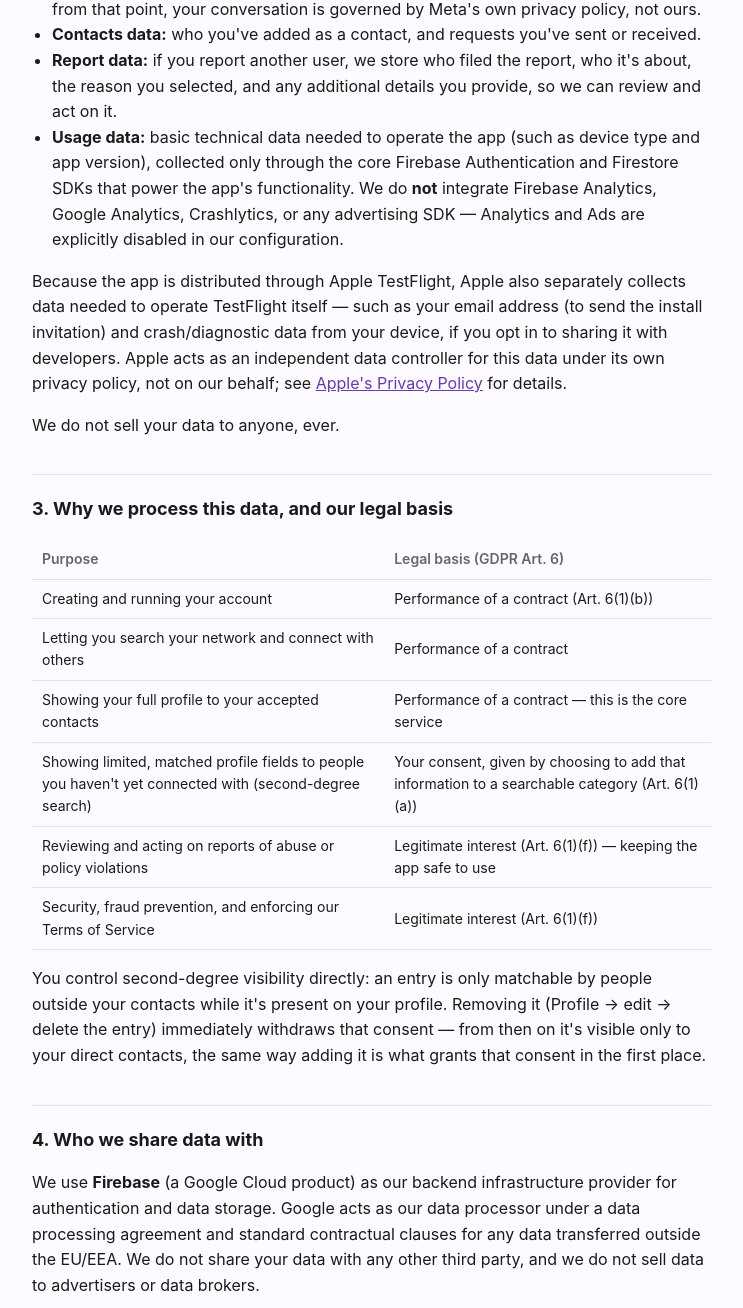
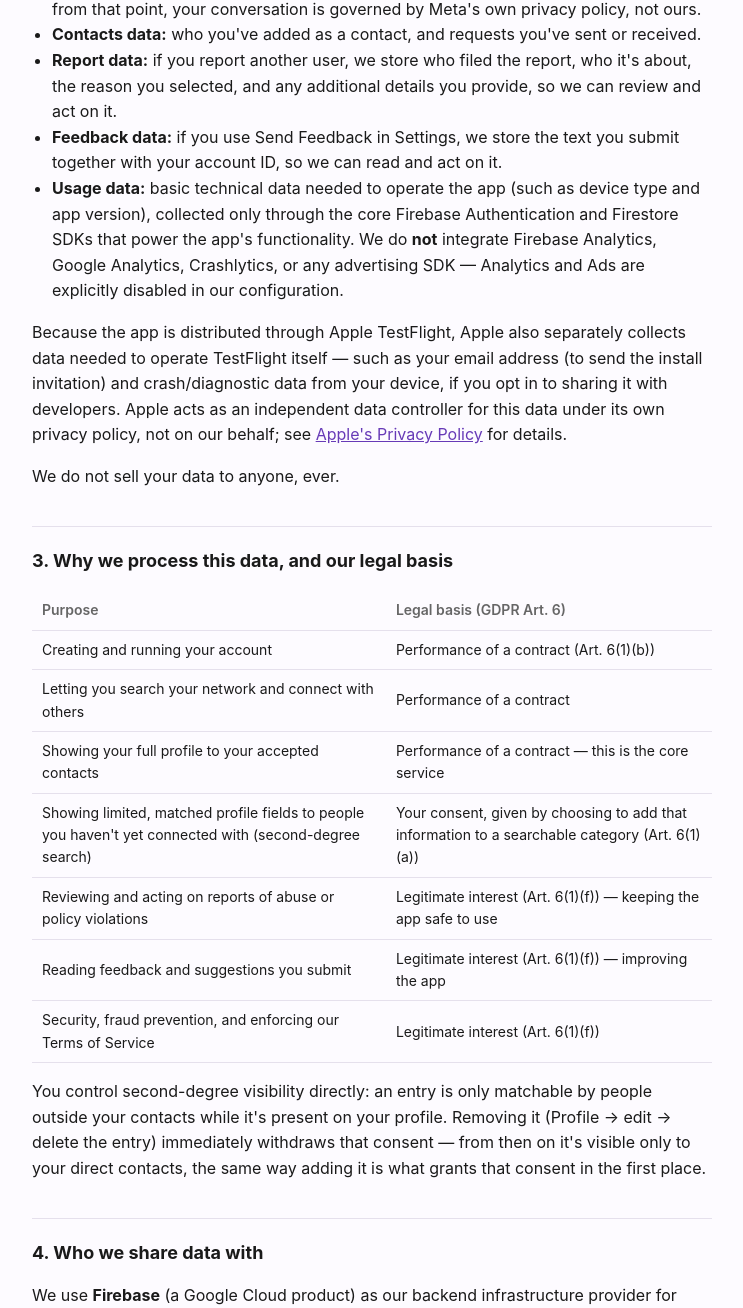
Before and after one commit to Nima512/wasta-legal, a plain HTML site: page privacy-policy.html in a window 1280 px wide. Shown: the part 796-2104 px from the top of the page, without its empty margins (268-1011 px from the left). Drawn offline with Linux system fonts and the light colour scheme.

Commit message:
Disclose feedback data collection, legal basis, and retention

```diff
--- a/privacy-policy.html
+++ b/privacy-policy.html
@@ -51,6 +51,9 @@
     store who filed the report, who it's about, the reason you
     selected, and any additional details you provide, so we can
     review and act on it.</li>
+    <li><strong>Feedback data:</strong> if you use Send Feedback in
+    Settings, we store the text you submit together with your account
+    ID, so we can read and act on it.</li>
     <li><strong>Usage data:</strong> basic technical data needed to
     operate the app (such as device type and app version), collected
     only through the core Firebase Authentication and Firestore SDKs
@@ -77,6 +80,7 @@
     <tr><td>Showing your full profile to your accepted contacts</td><td>Performance of a contract — this is the core service</td></tr>
     <tr><td>Showing limited, matched profile fields to people you haven't yet connected with (second-degree search)</td><td>Your consent, given by choosing to add that information to a searchable category (Art. 6(1)(a))</td></tr>
     <tr><td>Reviewing and acting on reports of abuse or policy violations</td><td>Legitimate interest (Art. 6(1)(f)) — keeping the app safe to use</td></tr>
+    <tr><td>Reading feedback and suggestions you submit</td><td>Legitimate interest (Art. 6(1)(f)) — improving the app</td></tr>
     <tr><td>Security, fraud prevention, and enforcing our Terms of Service</td><td>Legitimate interest (Art. 6(1)(f))</td></tr>
   </table>
   <p>You control second-degree visibility directly: an entry is only
@@ -134,6 +138,8 @@
   <p>If you report another user, we keep that report for up to 12
   months after it's resolved, in case we need to revisit an
   enforcement decision, and then delete it.</p>
+  <p>If you submit feedback, we keep it for up to 12 months to inform
+  app improvements, and then delete it.</p>
   <p>We do not currently maintain backups of the database. When you
   delete data, it is removed from our systems immediately.</p>
 
```
